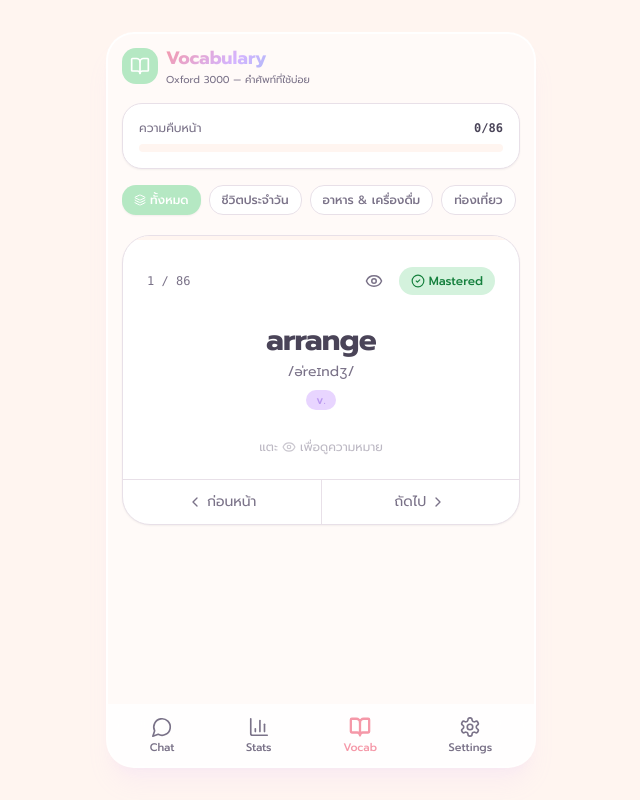
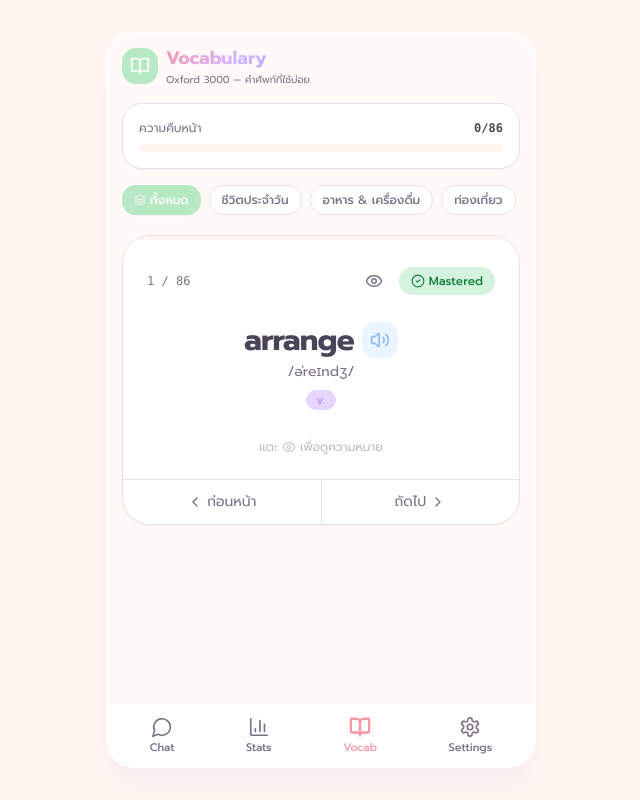
Before and after one commit to queqoogithub/vibe-talk, a Next.js app: page /vocabulary in a window 1280 px wide. Shown: the whole page, without its empty margins (319-959 px from the left). Built offline with nearby package versions, Linux system fonts and the light colour scheme.

Commit message:
feat: init speech synthesis

```diff
--- a/src/components/VocabularyCard.tsx
+++ b/src/components/VocabularyCard.tsx
@@ -8,7 +8,9 @@ import {
   Eye,
   EyeOff,
   BookOpen,
+  Volume2,
 } from "lucide-react";
+import { useState, useCallback } from "react";
 
 interface Props {
   word: VocabWord;
@@ -33,6 +35,20 @@ export default function VocabularyCard({
   onToggleMeaning,
   onMarkMastered,
 }: Props) {
+  const [speaking, setSpeaking] = useState(false);
+
+  const handleSpeak = useCallback(() => {
+    if (typeof window === "undefined" || !("speechSynthesis" in window)) return;
+    window.speechSynthesis.cancel();
+    const utterance = new SpeechSynthesisUtterance(word.word);
+    utterance.lang = "en-US";
+    utterance.rate = 0.85;
+    utterance.onstart = () => setSpeaking(true);
+    utterance.onend = () => setSpeaking(false);
+    utterance.onerror = () => setSpeaking(false);
+    window.speechSynthesis.speak(utterance);
+  }, [word.word]);
+
   return (
     <div className="bg-white rounded-3xl border border-pastel-border shadow-sm overflow-hidden">
       {/* Progress bar */}
@@ -79,10 +95,24 @@ export default function VocabularyCard({
 
         {/* Word */}
         <div className="text-center mb-4">
-          <h2 className="text-3xl font-bold text-pastel-text mb-1 tracking-tight">
-            {word.word}
-          </h2>
-          <p className="text-sm text-pastel-text-light">{word.phonetic}</p>
+          <div className="flex items-center justify-center gap-2">
+            <h2 className="text-3xl font-bold text-pastel-text tracking-tight">
+              {word.word}
+            </h2>
+            <button
+              onClick={handleSpeak}
+              disabled={speaking}
+              className={`p-2 rounded-xl transition-all ${
+                speaking
+                  ? "bg-pastel-pink-light text-pastel-pink-dark animate-pulse"
+                  : "bg-pastel-blue-light/50 text-pastel-blue-dark hover:bg-pastel-blue-light hover:scale-110"
+              }`}
+              title="ฟังเสียงคำศัพท์"
+            >
+              <Volume2 size={20} />
+            </button>
+          </div>
+          <p className="text-sm text-pastel-text-light mt-1">{word.phonetic}</p>
           <span className="inline-block mt-2 px-2.5 py-0.5 rounded-full text-xs bg-pastel-purple-light text-pastel-purple-dark font-medium">
             {word.partOfSpeech}
           </span>
```
Also changed, not shown: public/sw.js.
